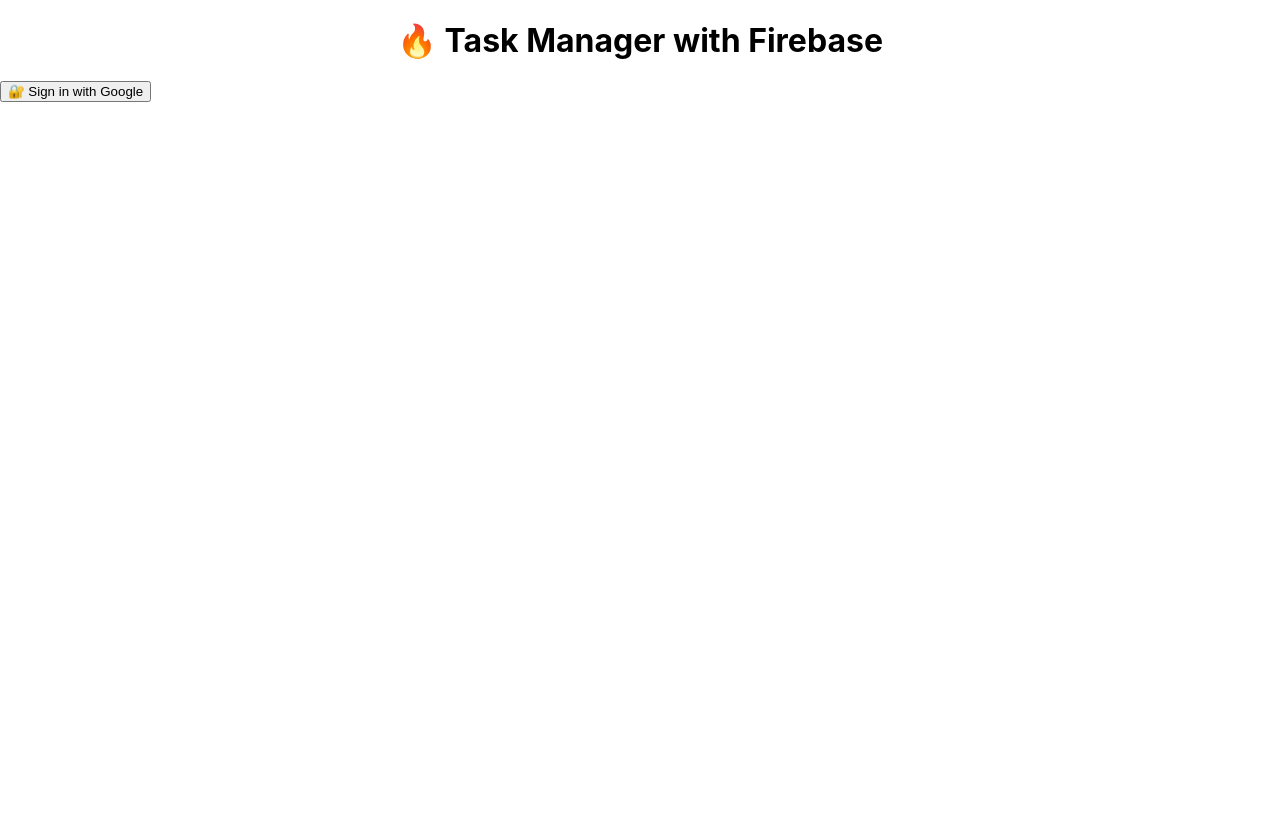
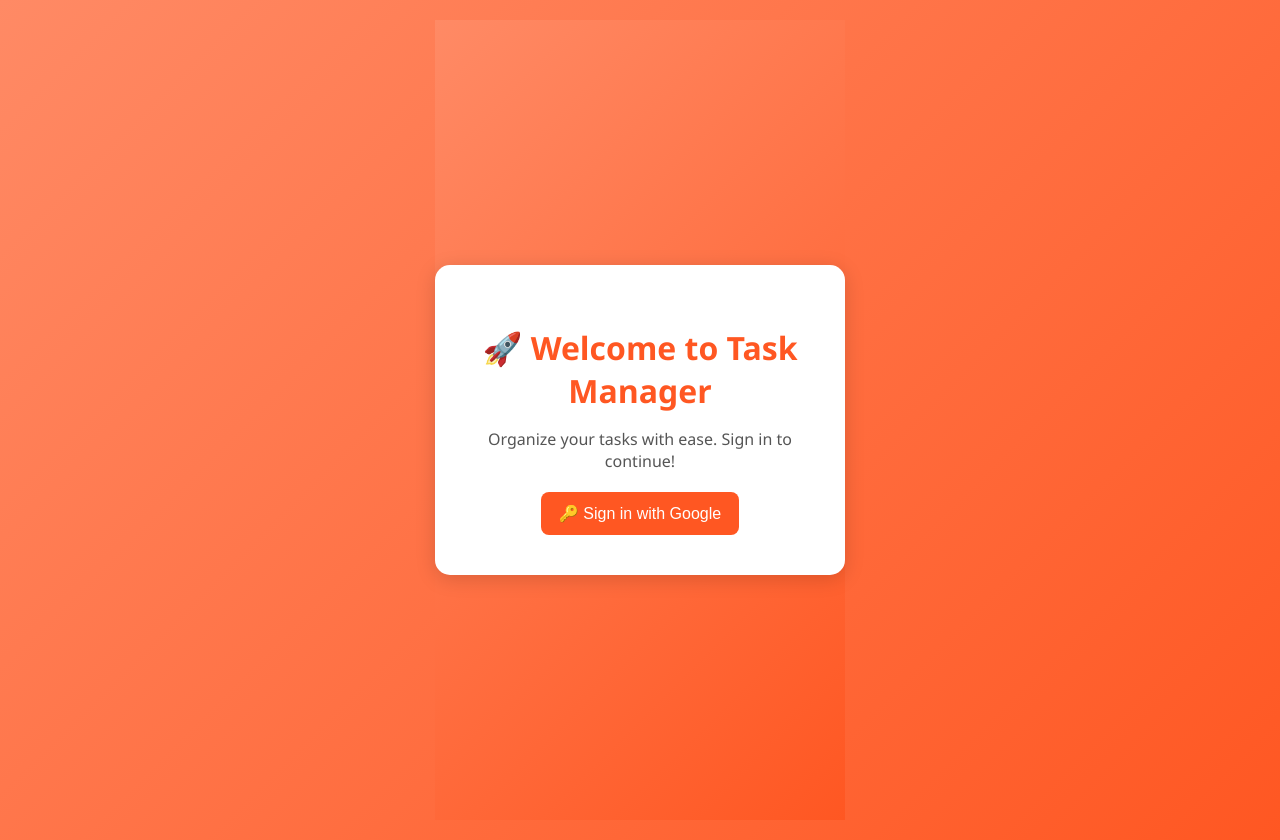
Before and after one commit to kavinkumar2005/task-manager, a React (Create React App) app: page / in a window 1280 px wide. Built offline with nearby package versions, Linux system fonts and the light colour scheme; no server answers.

Commit message:
Task Manager Firebase

```diff
--- a/src/App.css
+++ b/src/App.css
@@ -1,136 +1,48 @@
-/* Global Styles */
-html, body, #root {
-  height: 100%;
+body {
   margin: 0;
-  padding: 0;
+  font-family: "Segoe UI", sans-serif;
+  background: linear-gradient(135deg, #ff8a65, #ff5722);
+  min-height: 100vh;
 }
 
-/* Theme Modes (Now applied to entire page) */
-body.dark {
-  background: linear-gradient(135deg, #1f1c2c, #928dab);
-  color: white;
-  transition: background 0.5s ease;
+/* Wrapper */
+.app-wrapper {
+  display: flex;
+  flex-direction: column;
+  align-items: center;
+  padding: 20px;
 }
 
-body.light {
-  background: linear-gradient(135deg, #d9a7c7, #fffcdc);
-  color: #333;
-  transition: background 0.5s ease;
+/* Header */
+.app-header {
+  width: 100%;
+  max-width: 700px;
+  display: flex;
+  justify-content: space-between;
+  align-items: center;
+  background: white;
+  padding: 15px 20px;
+  border-radius: 12px;
+  margin-bottom: 20px;
+  box-shadow: 0 4px 15px rgba(0, 0, 0, 0.1);
 }
 
-/* Container */
-.container {
-  background: rgba(255, 255, 255, 0.15);
-  padding: 25px;
-  border-radius: 15px;
-  width: 400px;
-  margin: 50px auto;
-  box-shadow: 0 8px 20px rgba(0, 0, 0, 0.3);
-  backdrop-filter: blur(10px);
-  animation: fadeIn 0.8s ease-in-out;
+.app-header h1 {
+  margin: 0;
+  color: #ff5722;
 }
 
-h1 {
-  text-align: center;
-  margin-bottom: 20px;
-}
-
-/* Theme Toggle */
-.theme-toggle {
-  position: absolute;
-  top: 20px;
-  right: 20px;
+/* Logout Button */
+.logout-btn {
+  background: #f44336;
+  color: white;
+  border: none;
+  padding: 8px 14px;
+  border-radius: 6px;
   cursor: pointer;
-  font-size: 22px;
-  background: rgba(255, 255, 255, 0.2);
-  padding: 8px;
-  border-radius: 50%;
-  transition: transform 0.3s ease;
-}
-
-.theme-toggle:hover {
-  transform: rotate(30deg);
-}
-
-/* Task Input */
-.task-input {
-  display: flex;
-  gap: 10px;
-  margin-bottom: 20px;
-}
-
-.task-input input {
-  flex: 1;
-  padding: 10px;
-  border-radius: 8px;
-  border: none;
-  font-size: 16px;
-}
-
-.task-input button {
-  padding: 10px 15px;
-  background: #4CAF50;
-  border: none;
-  border-radius: 8px;
-  cursor: pointer;
-  font-size: 18px;
-  color: white;
   transition: 0.3s;
 }
 
-.task-input button:hover {
-  background: #3e8e41;
+.logout-btn:hover {
+  background: #c62828;
 }
-
-/* Task List */
-.task-list {
-  list-style: none;
-  padding: 0;
-}
-
-.task-item {
-  background: rgba(255, 255, 255, 0.1);
-  padding: 12px 15px;
-  margin-bottom: 10px;
-  border-radius: 8px;
-  display: flex;
-  justify-content: space-between;
-  align-items: center;
-  animation: slideUp 0.4s ease;
-}
-
-.task-item span {
-  font-size: 16px;
-}
-
-/* Delete Button */
-.task-item .delete {
-  background: #ff4444;
-  border: none;
-  padding: 6px 10px;
-  border-radius: 5px;
-  cursor: pointer;
-  color: white;
-  transition: background 0.3s ease;
-}
-
-.task-item .delete:hover {
-  background: #cc0000;
-}
-
-/* Empty State */
-.empty {
-  text-align: center;
-  opacity: 0.8;
-}
-
-/* Animations */
-@keyframes fadeIn {
-  from { opacity: 0; transform: translateY(-10px); }
-  to { opacity: 1; transform: translateY(0); }
-}
-
-@keyframes slideUp {
-  from { opacity: 0; transform: translateY(20px); }
-  to { opacity: 1; transform: translateY(0); }
-}
--- a/src/App.js
+++ b/src/App.js
@@ -1,25 +1,34 @@
-import React, { useState, useEffect } from "react";
-import { onAuthStateChanged } from "firebase/auth";
+import React, { useEffect, useState } from "react";
 import { auth } from "./firebase";
+import { onAuthStateChanged, signOut } from "firebase/auth";
+import TaskManager from "./components/TaskManager";
 import Login from "./components/Login";
-import TaskManager from "./components/TaskManager";
 import "./App.css";
 
 function App() {
   const [user, setUser] = useState(null);
 
+  // ✅ Track user authentication state
   useEffect(() => {
-    const unsub = onAuthStateChanged(auth, (currentUser) => {
+    const unsubscribe = onAuthStateChanged(auth, (currentUser) => {
       setUser(currentUser);
     });
-    return unsub;
+    return unsubscribe;
   }, []);
 
   return (
-    <div className="App">
-      <h1>🔥 Task Manager with Firebase</h1>
-      <Login user={user} setUser={setUser} />
-      {user && <TaskManager user={user} />}
+    <div className="app-wrapper">
+      {user ? (
+        <>
+          <header className="app-header">
+            <h1>🔥 Task Manager</h1>
+            <button className="logout-btn" onClick={() => signOut(auth)}>🚪 Logout</button>
+          </header>
+          <TaskManager user={user} />
+        </>
+      ) : (
+        <Login />
+      )}
     </div>
   );
 }
--- /dev/null
+++ b/src/components/Login.css
@@ -0,0 +1,42 @@
+.login-container {
+  height: 100vh;
+  display: flex;
+  justify-content: center;
+  align-items: center;
+  background: linear-gradient(135deg, #ff8a65, #ff5722);
+  font-family: "Segoe UI", sans-serif;
+}
+
+.login-card {
+  background: #fff;
+  padding: 40px 30px;
+  border-radius: 15px;
+  box-shadow: 0 4px 20px rgba(0, 0, 0, 0.15);
+  text-align: center;
+  width: 350px;
+}
+
+.login-card h1 {
+  color: #ff5722;
+  margin-bottom: 10px;
+}
+
+.login-card p {
+  color: #555;
+  margin-bottom: 20px;
+}
+
+.login-btn {
+  background: #ff5722;
+  color: white;
+  border: none;
+  padding: 12px 18px;
+  font-size: 16px;
+  border-radius: 8px;
+  cursor: pointer;
+  transition: 0.3s;
+}
+
+.login-btn:hover {
+  background: #e64a19;
+}
--- a/src/components/Login.js
+++ b/src/components/Login.js
@@ -1,25 +1,27 @@
 import React from "react";
-import { signInWithPopup, signOut } from "firebase/auth";
+import { signInWithPopup } from "firebase/auth";
 import { auth, provider } from "../firebase";
+import "./Login.css";
 
-export default function Login({ user, setUser }) {
-  const login = async () => {
-    const result = await signInWithPopup(auth, provider);
-    setUser(result.user);
+export default function Login() {
+  // ✅ Handle Google Login
+  const signIn = async () => {
+    try {
+      await signInWithPopup(auth, provider);
+    } catch (err) {
+      console.error("Login error:", err);
+    }
   };
 
-  const logout = () => signOut(auth);
-
   return (
-    <div className="login">
-      {user ? (
-        <>
-          <p>👋 Welcome, {user.displayName}</p>
-          <button onClick={logout}>🚪 Sign Out</button>
-        </>
-      ) : (
-        <button onClick={login}>🔐 Sign in with Google</button>
-      )}
+    <div className="login-container">
+      <div className="login-card">
+        <h1>🚀 Welcome to Task Manager</h1>
+        <p>Organize your tasks with ease. Sign in to continue!</p>
+        <button className="login-btn" onClick={signIn}>
+          🔑 Sign in with Google
+        </button>
+      </div>
     </div>
   );
 }
--- /dev/null
+++ b/src/components/TaskManager.css
@@ -0,0 +1,82 @@
+.task-container {
+  max-width: 500px;
+  margin: 30px auto;
+  background: #ffffffcc;
+  padding: 20px;
+  border-radius: 15px;
+  box-shadow: 0 4px 15px rgba(0, 0, 0, 0.1);
+  text-align: center;
+}
+
+.task-container h2 {
+  color: #ff5722;
+  font-size: 24px;
+  margin-bottom: 15px;
+}
+
+.task-input-box {
+  display: flex;
+  gap: 10px;
+  margin-bottom: 15px;
+}
+
+.task-input-box input {
+  flex: 1;
+  padding: 10px;
+  border: 2px solid #ddd;
+  border-radius: 8px;
+  font-size: 16px;
+}
+
+.task-input-box button {
+  background: #ff5722;
+  color: white;
+  border: none;
+  padding: 10px 15px;
+  border-radius: 8px;
+  cursor: pointer;
+  transition: 0.3s;
+}
+
+.task-input-box button:hover {
+  background: #e64a19;
+}
+
+.task-list {
+  list-style: none;
+  padding: 0;
+}
+
+.task-item {
+  background: #f5f5f5;
+  margin-bottom: 10px;
+  padding: 10px;
+  border-radius: 8px;
+  display: flex;
+  justify-content: space-between;
+  align-items: center;
+}
+
+.task-item span {
+  font-size: 16px;
+  color: #333;
+}
+
+.task-item .delete {
+  background: #f44336;
+  color: white;
+  border: none;
+  padding: 5px 10px;
+  border-radius: 6px;
+  cursor: pointer;
+  transition: 0.3s;
+}
+
+.task-item .delete:hover {
+  background: #c62828;
+}
+
+.empty {
+  color: #777;
+  font-style: italic;
+}
```
Also changed, not shown: src/components/TaskManager.js (+24 -57 lines).
